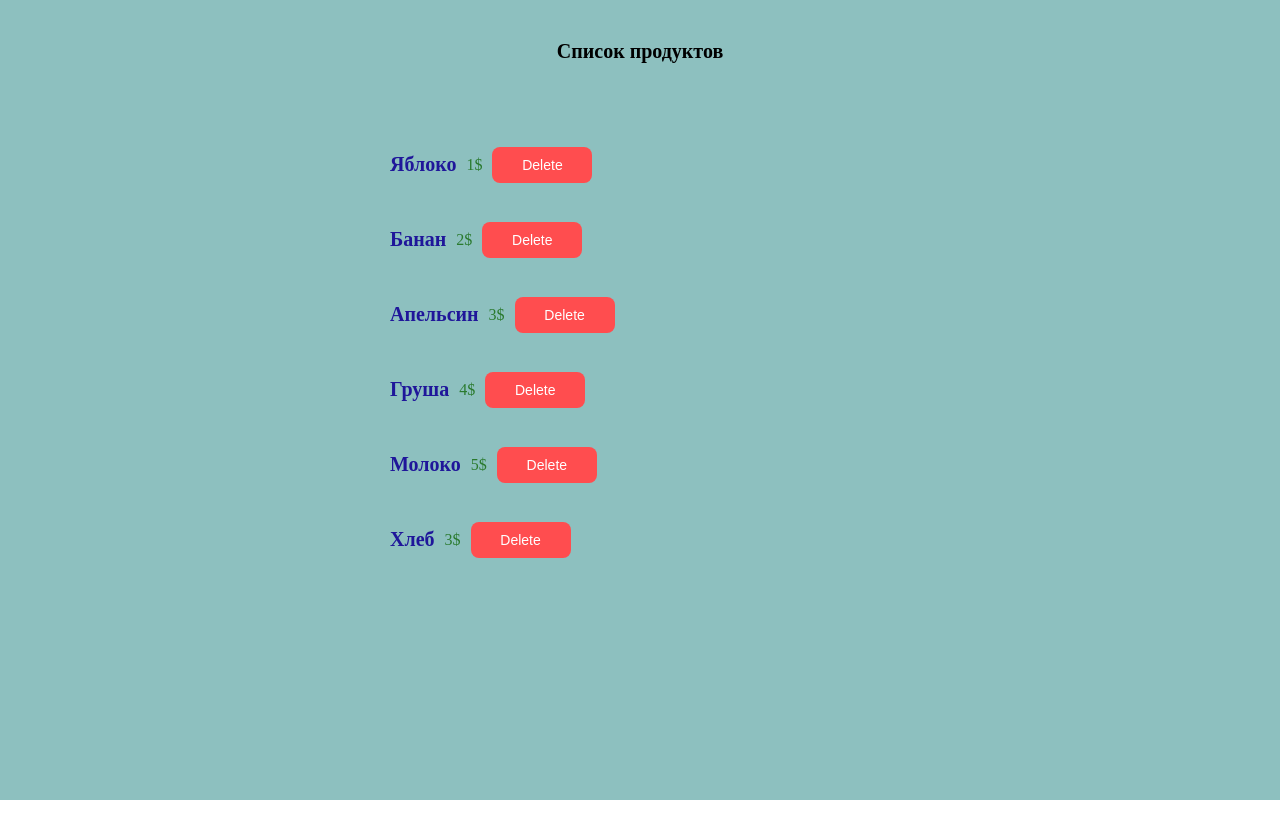
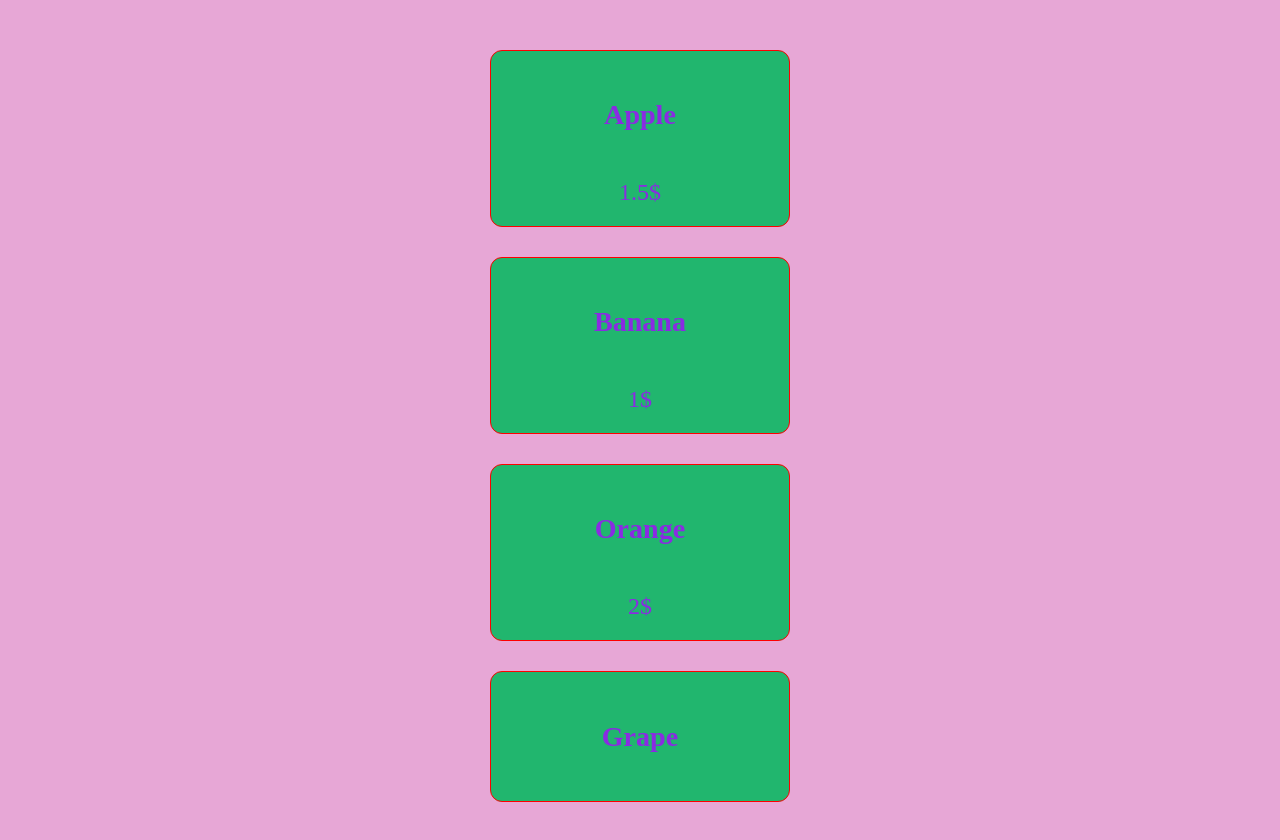
Before and after one commit to olena1205/71_react, a React (Vite) app: page / in a window 1280 px wide. Shown: the top 840 px of the page. Before the commit the page ends 800 px from the top, so only its background shows below. Built offline with nearby package versions, Linux system fonts and the light colour scheme.

Commit message:
add changes

```diff
--- a/src/App.jsx
+++ b/src/App.jsx
@@ -14,6 +14,7 @@ import Lesson05 from "./lessons/Lesson05/Lesson05";
 import Homework02 from "./homeworks/Homework02/Homework02";
 import Homework03 from "./homeworks/Homework03/Homework03";
 import Homework04 from "./homeworks/Homework04/Homework04";
+import Homework05 from "./homeworks/Homework05/Homework05";
 
 function App() {
   return (
@@ -32,9 +33,10 @@ function App() {
 
       {/* Лекция 5 */}
       {/* <Lesson05 /> */}
+      <Homework05 />
 
       {/* <Consultation02 /> */}
-      <Consultation03 />
+      {/* <Consultation03 /> */}
     </>
   );
 }
```
